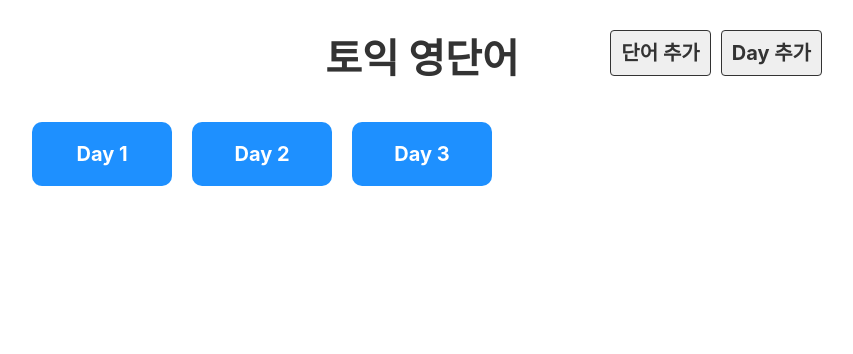
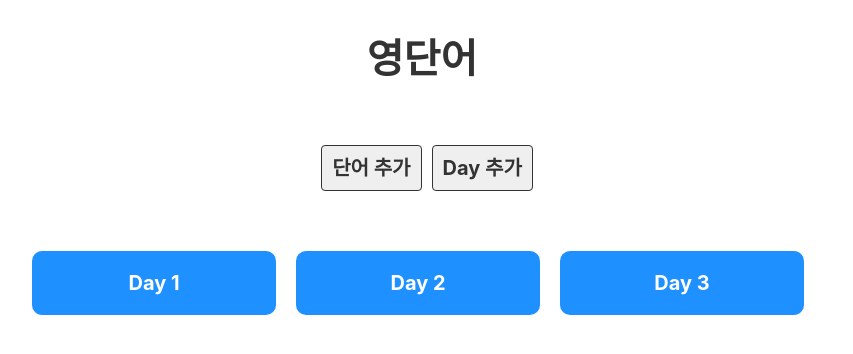
Before and after one commit to insikPark/React, a JavaScript app in the folder practice2/: page / in a window 1280 px wide. Shown: the top 354 px of the page, without its empty margins (218-1071 px from the left). Built offline with nearby package versions, Linux system fonts and the light colour scheme; the HTML template or start-up script is replaced by a standard one.

Commit message:
영어 단어장 관리 미니 프로젝트

```diff
--- a/practice2/src/component/Day.js
+++ b/practice2/src/component/Day.js
@@ -14,9 +14,10 @@ export default function Day(){
    // console.log(a);
 
     return <>
+    <div className="content">
     <h2>Day {day}</h2>
     <table>
-        <tbody>
+        <tbody id="table">
             {wordList.map(word=>(
                 <tr key={word.id}>
                     <td>
@@ -29,7 +30,7 @@ export default function Day(){
             ))}
         </tbody>
     </table>
-
+    </div>
     </>;
 }
 
--- a/practice2/src/component/Header.js
+++ b/practice2/src/component/Header.js
@@ -4,7 +4,7 @@ export default function Header() {
     return (
         <div className="header">
           <h1>
-              <Link to = "/">토익 영단어</Link>
+              <Link to = "/">영단어</Link>
           </h1>
           <div className="menu">
               <a href="#x" className="link">
--- a/practice2/src/index.css
+++ b/practice2/src/index.css
@@ -35,9 +35,8 @@ a {
 }
 
 .header .menu {
-  position: absolute;
-  top: 10px;
-  right: 0;
+  position: relative;
+  top: 40px;
 }
 
 .header .link {
@@ -49,13 +48,18 @@ a {
   border-radius: 4px;
 }
 
+.content {
+  margin-top: 80px;
+}
+
 .list_day {
   display: flex;
   flex-wrap: wrap;
+  margin-top: 100px;
 }
 
 .list_day li {
-  flex: 20% 0 0;
+  flex: 33% 0 0;
   box-sizing: border-box;
   padding: 10px;
 }
```
